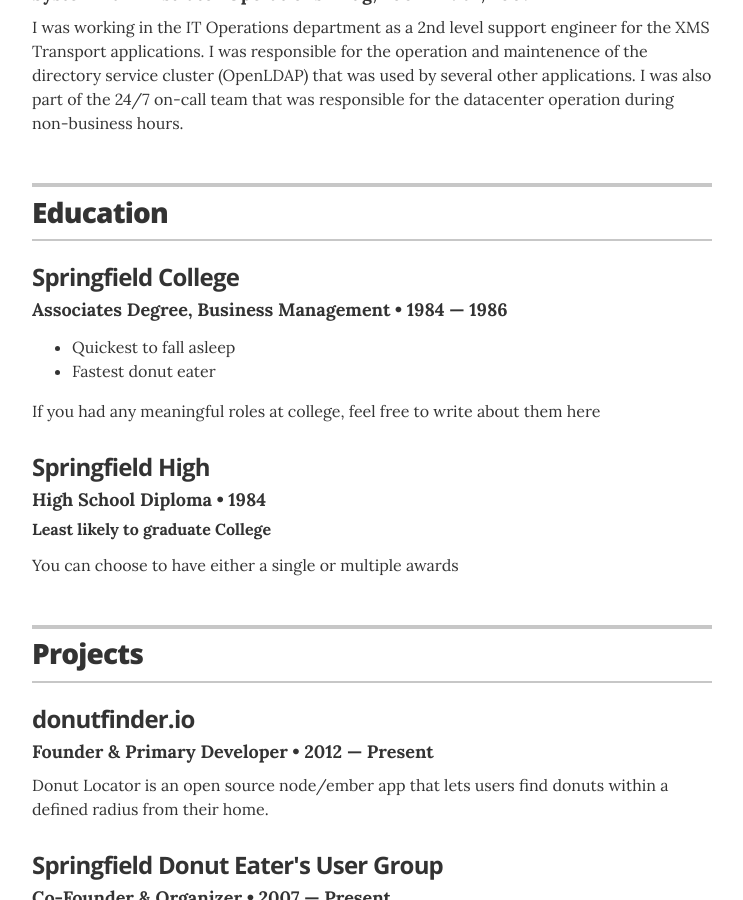
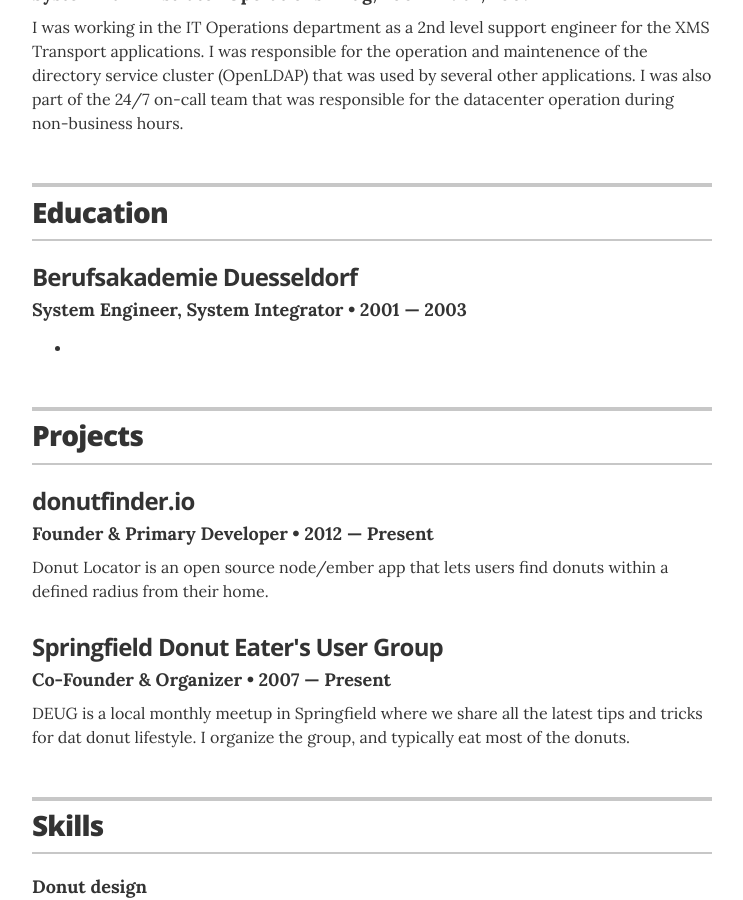
Before and after one commit to lostops/lostops.github.io, a Jekyll site: the page built from index.html, in a window 1280 px wide and 900 px high, scrolled down 1352 px. Shown: the whole window, without its empty margins (268-1011 px from the left). Built offline with Jekyll 4.4.1, drawn with Linux system fonts in a browser that asks for light colours.

Commit message:
Update education.yml

```diff
--- a/_data/education.yml
+++ b/_data/education.yml
@@ -1,14 +1,7 @@
 # Degree
-- degree: Associates Degree, Business Management
-  uni: Springfield College
-  year: 1984 &mdash; 1986
+- degree: System Engineer, System Integrator
+  pricipal studies: Computer Science
+  uni: Berufsakademie Duesseldorf
+  year: 2001 &mdash; 2003
   awards:
-    - award: Quickest to fall asleep
-    - award: Fastest donut eater
-  summary: If you had any meaningful roles at college, feel free to write about them here
-
-- degree: High School Diploma
-  uni: Springfield High
-  year: 1984
-  award: Least likely to graduate College
-  summary: You can choose to have either a single or multiple awards
+    - Due to good performance, the study could be shortened by one year (two semesters).
```
